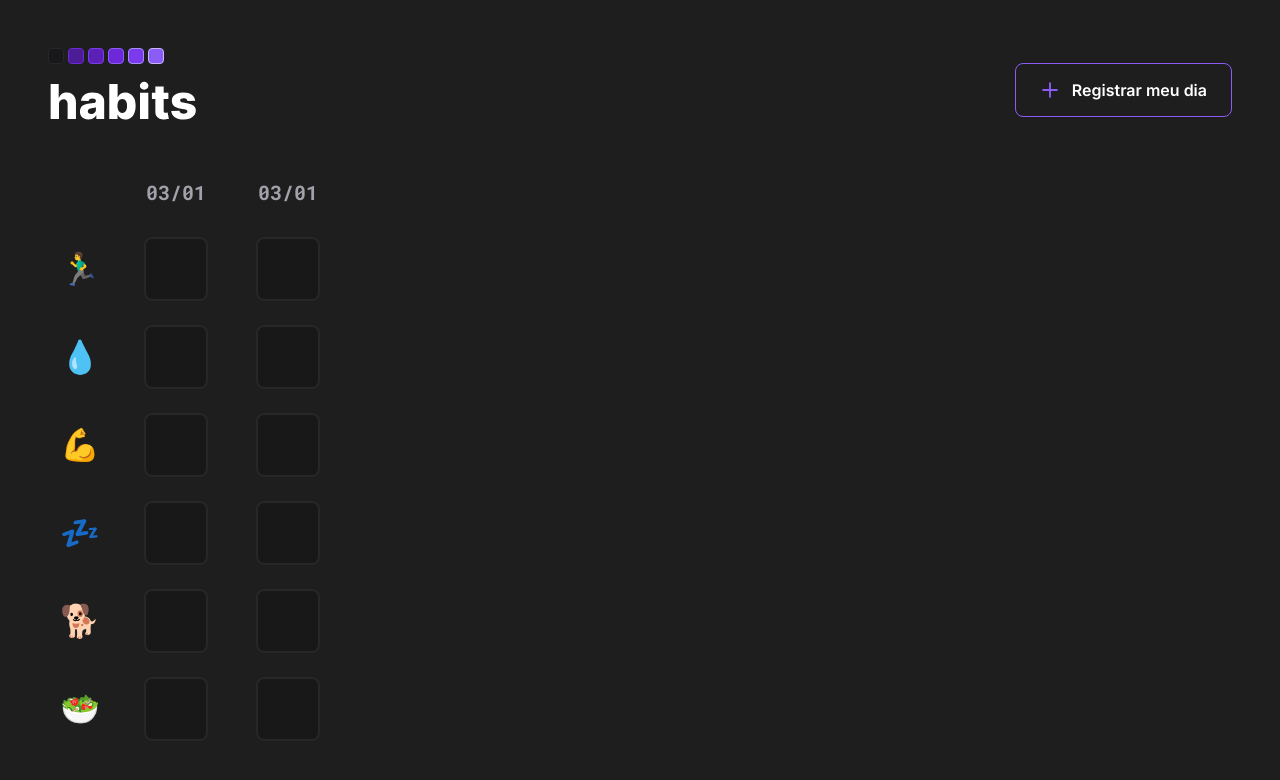
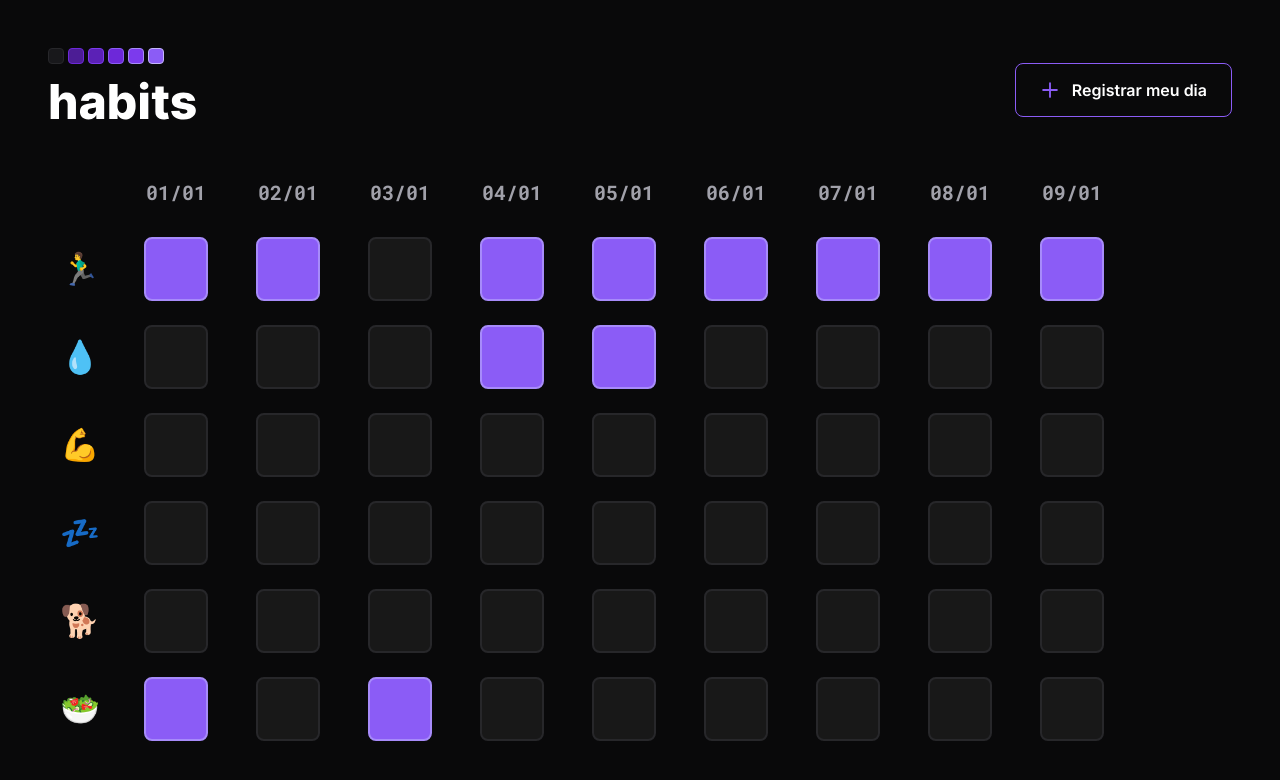
Before and after one commit to Carecsnay/NLW-SETUP, a plain HTML site: page index.html in a window 1280 px wide. Drawn offline with Linux system fonts and the light colour scheme.

Commit message:
Aula 03 - O poder do JavaScript - Trilha Explorer

````diff
--- /dev/null
+++ b/NLW Setup.js
@@ -0,0 +1,255 @@
+/**
+ * @classdesc This class will be used in NLW #11 Setup and will help students
+ * to create the event's project by simplifying several JS concepts.
+ */
+var NLWSetup = class NLWSetup {
+    /**
+     * Object that contains the data composed by
+     *
+     * **key**: The habit name as the `data-name` of the `.habit` container
+     * **value**: `Array` of days to be checked as done
+     * **day**: Each day must be like the format `MM-DD` _MM: month, DD: day_
+     *
+     *
+     * ```js
+     *  { run: ['01-01', '01-02', '01-06'] }
+     * ```
+     * @private
+     */
+    data = {}
+
+    /**
+     * Array of habits
+     * camelCase: `run, eatFood`
+     * @private
+     */
+    habits = []
+
+    /**
+     * `new Set()` of days to build the display of habits by days
+     * @private
+     */
+    days = new Set()
+
+    /**
+     * You must build the `HTML` structure like this
+     *
+     * ```html
+     * <form>
+     *   <div class="habits">
+     *     <div class="habit" data-name="run">🏃🏽‍♂️</div>
+     *     <div class="habit" data-name="water">💧</div>
+     *     <div class="habit" data-name="food">🍎</div>
+     *   </div>
+     *
+     *   <div class="days"></div>
+     * </form>
+     * ```
+     *
+     * Example of usage
+     *
+     * ```js
+     * const form = document.querySelector('form')
+     * const nlwSetup = new NLWSetup(form)
+     * ```
+     *
+     * @param {HTMLFormElement} form
+     *
+     */
+    constructor(form) {
+      this.form = form
+      this.daysContainer = this.form.querySelector(".days")
+      this.form.addEventListener("change", () => this.#update())
+      this.createHabits()
+      this.load()
+    }
+
+    /**
+     * It will load the internal [data](#data) and [render the layout](#renderLayout)
+     *
+     */
+    load() {
+      const hasData = Object.keys(this.data).length > 0
+      if (!hasData) return
+
+      this.#registerDays()
+      this.renderLayout()
+    }
+
+    #registerDays() {
+      Object.keys(this.data).forEach((key) => {
+        this.data[key].forEach((date) => {
+          this.days.add(date)
+        })
+      })
+    }
+
+    /**
+     * Will render the layout by checking the registered days of the habits data
+     * Each day that was included in the habits data, will be checked in the input layout
+     *
+     * The `<div class="days"></div>` container will be filled with html,
+     * repeating the .day container for every day registered
+     *
+     * example
+     ```html
+      <div class="day">
+          <div>01/01</div>
+          <input type="checkbox" name="run" value="01/01"/>
+          <input type="checkbox" name="water" value="01/01"/>
+          <input type="checkbox" name="food" value="01/01"/>
+      </div>
+     ```
+     *
+     */
+    renderLayout() {
+      this.daysContainer.innerHTML = ""
+      for (let date of this.#getSortedDays()) {
+        const [month, day] = date.split("-")
+        this.#createDayElement(day + "/" + month)
+      }
+    }
+
+    createHabits() {
+      this.form
+        .querySelectorAll(".habit")
+        .forEach((habit) => this.#addHabit(habit.dataset.name))
+    }
+
+    /**
+     * @param {string} habit
+     * camelCase: `run, eatFood`
+     * @return {NLWHabits} this
+     */
+    #addHabit(habit) {
+      this.habits = [...this.habits, habit]
+      return this
+    }
+
+    /**
+     * @param {string} date `DD/MM`
+     * - `DD` day with 2 digits (01-31)
+     * - `MM` month with 2 digits (01-12)
+
+     * @return {string} `MM-DD`
+     */
+    #getFormattedDate(date) {
+      const [day, month] = date.split("/")
+      return month + "-" + day
+    }
+
+    /**
+     * Get form input values by input name,
+     * and format an object:
+     * - ` { inputName: ["value1", "valueN", ...]} `
+     *
+     * Add the object to this.data
+     */
+    #update() {
+      const formData = new FormData(this.form)
+      const prepareData = {}
+      for (let habit of this.habits) {
+        prepareData[habit] = formData.getAll(habit)
+      }
+
+      this.setData(prepareData)
+    }
+
+    /**
+     * The data to build the habits table
+     *
+     * Example of usage
+     *
+     * ```js
+     * const data = {
+     *   run: ['01-01', '01-02', '01-06'],
+     *   water: ['01-04', '01-05'],
+     *   food: ['01-01', '01-03'],
+     * }
+     *
+     * nlwSetup.setData(data)
+     * ```
+     *
+     * @param {object} data Object that contains the data composed by
+     *
+     * - key: The habit name as the `data-name` of the `.habit` container
+     * - value: `Array` of days to be checked as done
+     *
+     * _Each day must be like the format `MM-DD`
+     * where `MM`: is the month and `DD`: is the day_
+     *
+     * ```js
+     *  { run: ['01-01', '01-02', '01-06'] }
+     * ```
+     */
+    setData(data) {
+      if (!data) {
+        throw "Object data is needed { habitName: [...days: string]"
+      }
+      this.data = data
+    }
+
+    #getSortedDays() {
+      return [...this.days].sort()
+    }
+
+    /**
+     * Check if day already exists in the set of days
+     *
+     * example of usage
+     * ```js
+     * nlwSetup.dayExists('31/12') // true or false
+     * ```
+     *
+     * @param {string} date `DD/MM`
+     * - `DD` day with 2 digits (01-31)
+     * - `MM` month with 2 digits (01-12)
+     *
+     * @return {boolean}
+     */
+    dayExists(date) {
+      const formattedDate = this.#getFormattedDate(date)
+      return [...this.days].includes(formattedDate)
+    }
+    /**
+     * Add a day to registered days and render the layout after that
+     *
+     * example of usage
+     * ```
+     * nlwSetup.addDay('31/12')
+     * ```
+     * @param {string} date `DD/MM`
+     * - `DD` day with 2 digits (01-31)
+     * - `MM` month with 2 digits (01-12)
+     */
+    addDay(date) {
+      if (!date || !date?.includes("/")) return
+      if (this.dayExists(date)) return
+      this.days.add(this.#getFormattedDate(date))
+      this.renderLayout()
+    }
+
+    /**
+     * @param {string} date `DD/MM`
+     * - `DD` day with 2 digits (01-31)
+     * - `MM` month with 2 digits (01-12)
+     */
+    #createDayElement(date) {
+      const divDay = document.createElement("div")
+      divDay.setAttribute("class", "day")
+      divDay.innerHTML = `<div>${date}</div>` + this.createCheckboxes(date)
+      this.daysContainer.append(divDay)
+    }
+
+    createCheckboxes(date) {
+      const formattedDate = this.#getFormattedDate(date)
+      let checkboxes = ""
+      for (let habit of this.habits) {
+        checkboxes += `<input
+          type="checkbox" name="${habit}" value="${formattedDate}"
+          ${this.data[habit]?.includes(formattedDate) && "checked"}/>`
+      }
+
+      return checkboxes
+    }
+  }
--- a/index.html
+++ b/index.html
@@ -17,42 +17,24 @@
         <img class="logo" src="./assets/images/logo.svg" alt="Logo do projeto habits">
         <button class="register">
             <img src="./assets/images/plus.svg" alt="Botão de mais na cor roxa">
-            Registrar meu dia
+            <div>Registrar meu dia</div>
         </button>
     </header>
 
     <form>
         <div class="habits">
-            <div class="habit">🏃‍♂️</div>
-            <div class="habit">💧</div>
-            <div class="habit">💪</div>
-            <div class="habit">💤</div>
-            <div class="habit">🐕</div>
-            <div class="habit">🥗</div>
+            <div class="habit" data-name="run">🏃‍♂️</div>
+            <div class="habit" data-name="water">💧</div>
+            <div class="habit" data-name="exercise">💪</div>
+            <div class="habit" data-name="sleep">💤</div>
+            <div class="habit" data-name="walk">🐕</div>
+            <div class="habit" data-name="food">🥗</div>
         </div>
 
         <div class="days">
-            <div class="day">
-                <div>03/01</div>
-                <input type="checkbox" name="run">
-                <input type="checkbox" name="water">
-                <input type="checkbox" name="muscle">
-                <input type="checkbox" name="sleep">
-                <input type="checkbox" name="playground">
-                <input type="checkbox" name="food">
-            </div>
-
-            <div class="day">
-                <div>03/01</div>
-                <input type="checkbox" name="run">
-                <input type="checkbox" name="water">
-                <input type="checkbox" name="muscle">
-                <input type="checkbox" name="sleep">
-                <input type="checkbox" name="playground">
-                <input type="checkbox" name="food">
-            </div>
         </div>
     </form>
-
+    <script src="./NLW Setup.js"></script> <!--Biblioteca do NLW -> https://maykbrito.github.io/libs/NLWSetup/documentation/NLWSetup.html> -->
+    <script src="./script.js"></script>
 </body>
 </html>
--- /dev/null
+++ b/script.js
@@ -0,0 +1,11 @@
+const form = document.querySelector('form');
+const constructor = new NLWSetup(form);
+
+const data = {
+    run: ['01-01', '01-02', '01-04', '01-05', '01-06', '01-07', '01-08', '01-09'],
+    water: ['01-04', '01-05'],
+    food: ['01-01', '01-03'],
+  }
+
+constructor.setData(data)
+constructor.load();
--- a/style.css
+++ b/style.css
@@ -4,7 +4,7 @@
     box-sizing: border-box;
 }
 body {
-    background-color: #1E1E1E;
+    background-color: #09090A;
     color: #FFFFFF;
 
     height: 100vh;
@@ -15,11 +15,16 @@ header {
     align-items: center;
     justify-content: space-between;
     padding: 48px;
+
+    width: 100%;
+    position: fixed;
+    background-color: #09090A;
 }
 
 form {
     display: flex;
-    padding: 0px 48px;
+    padding: 180px 48px 48px;
+    width: fit-content;
 }
 
 .habits {
@@ -104,3 +109,9 @@ input:checked {
     background: #8B5CF6;
     border: 2px solid #a78bfa;
 }
+
+@media (max-width: 570px) {
+    button div {
+        display: none;
+    }
+}
````
